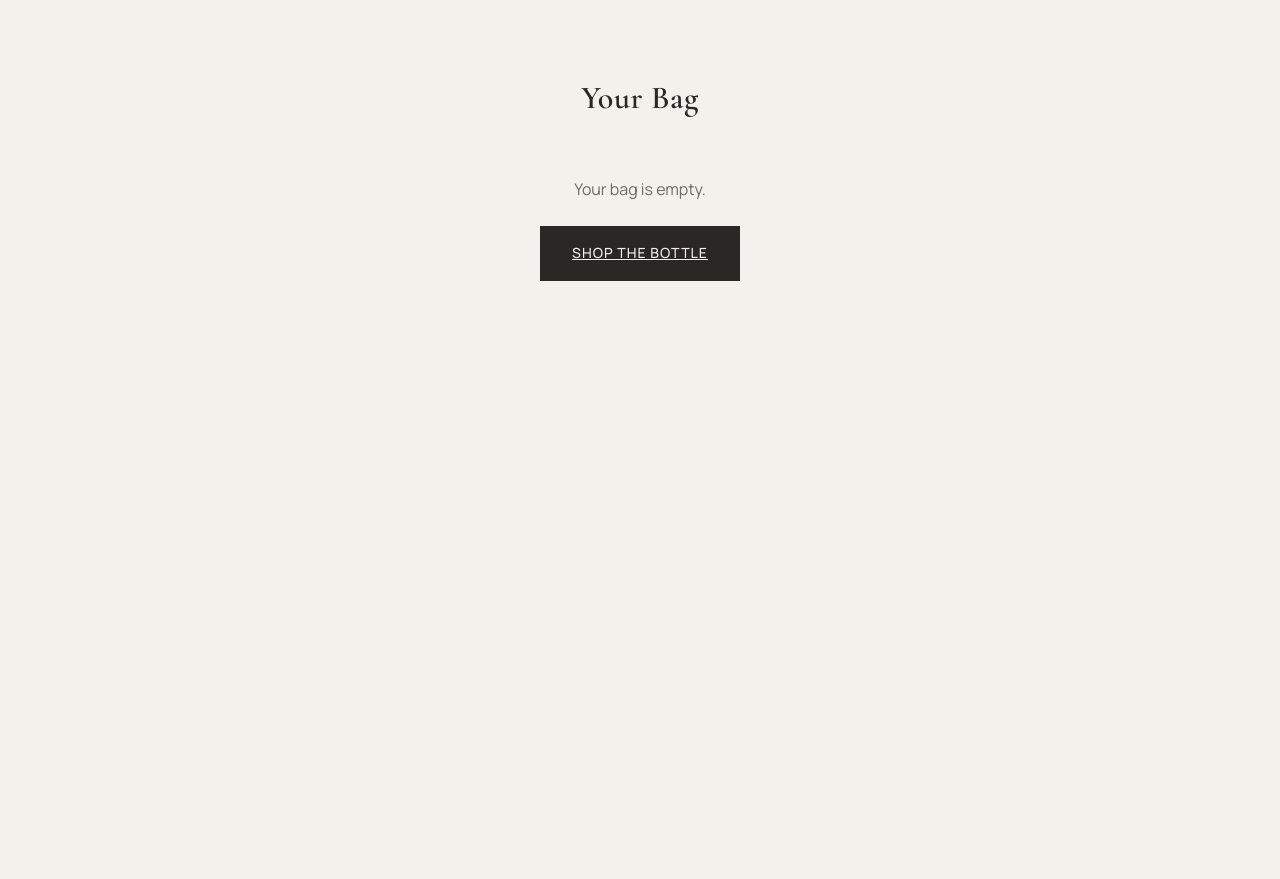
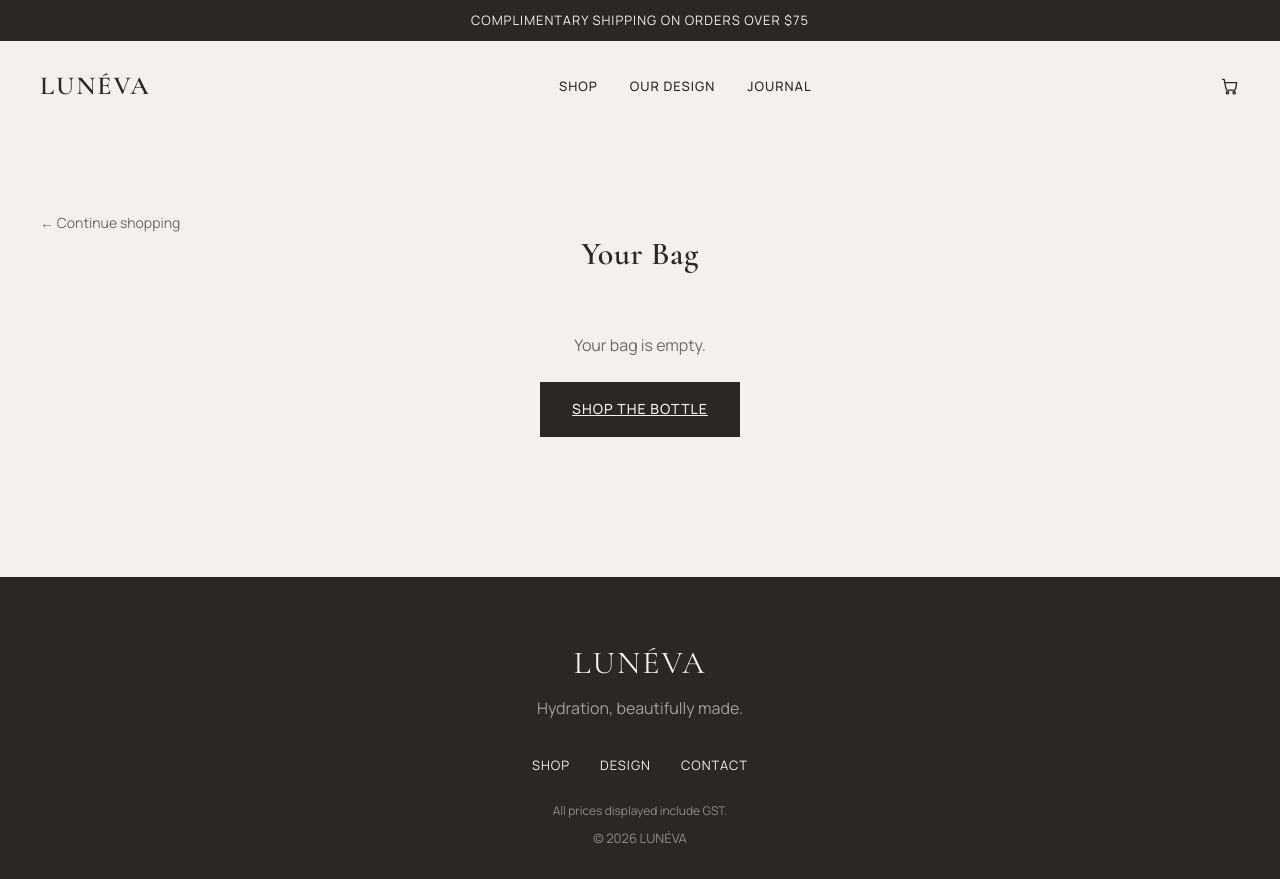
Before and after one commit to Luneva-Collections/Luneva, a Next.js app: page /cart in a window 1280 px wide. Before the commit the page ends 800 px from the top, so only its background shows below. Built offline with nearby package versions, Linux system fonts and the light colour scheme.

Commit message:
sync from VM 400

```diff
--- a/app/cart/page.js
+++ b/app/cart/page.js
@@ -13,6 +13,7 @@ export default function CartPage() {
   return (
     <main className="cart-page section">
       <div className="container">
+        <p className="shop-back"><Link href="/shop">← Continue shopping</Link></p>
         <h1 className="text-center">Your Bag</h1>
 
         {lines.length === 0 ? (
--- a/app/checkout/page.js
+++ b/app/checkout/page.js
@@ -50,6 +50,9 @@ export default function CheckoutPage() {
 
   return (
     <main className="checkout-page section">
+      <div className="container">
+        <p className="shop-back"><Link href="/cart">← Back to bag</Link></p>
+      </div>
       <div className="container checkout-grid">
         <form className="checkout-form" onSubmit={handlePlaceOrder}>
           <h2>Contact</h2>
--- a/app/layout.js
+++ b/app/layout.js
@@ -1,6 +1,9 @@
 import './globals.css';
 import { Cormorant_Garamond, Manrope } from 'next/font/google';
 import { CartProvider } from '../lib/cart-context';
+import AnnouncementBar from '../components/AnnouncementBar';
+import Header from '../components/Header';
+import Footer from '../components/Footer';
 
 const cormorant = Cormorant_Garamond({
   subsets: ['latin'],
@@ -23,7 +26,12 @@ export default function RootLayout({ children }) {
   return (
     <html lang="en">
       <body className={`${cormorant.variable} ${manrope.variable}`}>
-        <CartProvider>{children}</CartProvider>
+        <CartProvider>
+          <AnnouncementBar />
+          <Header />
+          {children}
+          <Footer />
+        </CartProvider>
       </body>
     </html>
   );
--- a/app/page.js
+++ b/app/page.js
@@ -1,5 +1,3 @@
-import AnnouncementBar from '../components/AnnouncementBar';
-import Header from '../components/Header';
 import HeroSection from '../components/HeroSection';
 import BrandStorySection from '../components/BrandStorySection';
 import ColorPickerSection from '../components/ColorPickerSection';
@@ -8,13 +6,10 @@ import ProductDetailSection from '../components/ProductDetailSection';
 import WhyWeMadeItSection from '../components/WhyWeMadeItSection';
 import JournalGridSection from '../components/JournalGridSection';
 import CallToActionSection from '../components/CallToActionSection';
-import Footer from '../components/Footer';
 
 export default function Home() {
   return (
     <main>
-      <AnnouncementBar />
-      <Header />
       <HeroSection />
       <BrandStorySection />
       <ColorPickerSection />
@@ -23,7 +18,6 @@ export default function Home() {
       <WhyWeMadeItSection />
       <JournalGridSection />
       <CallToActionSection />
-      <Footer />
     </main>
   );
 }
```
